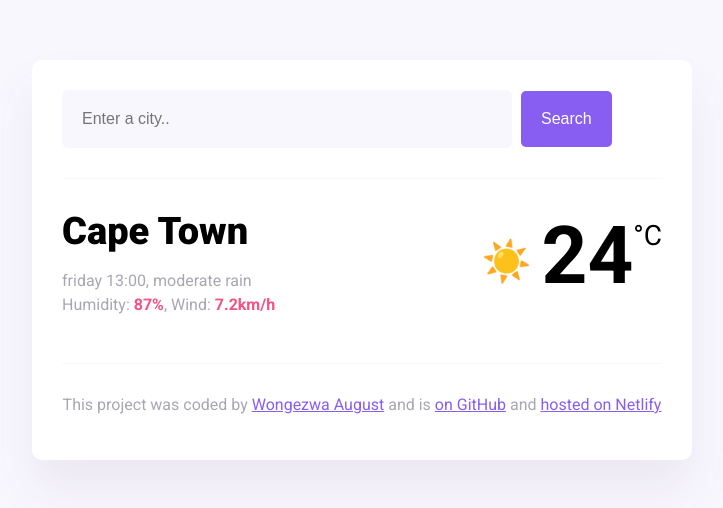
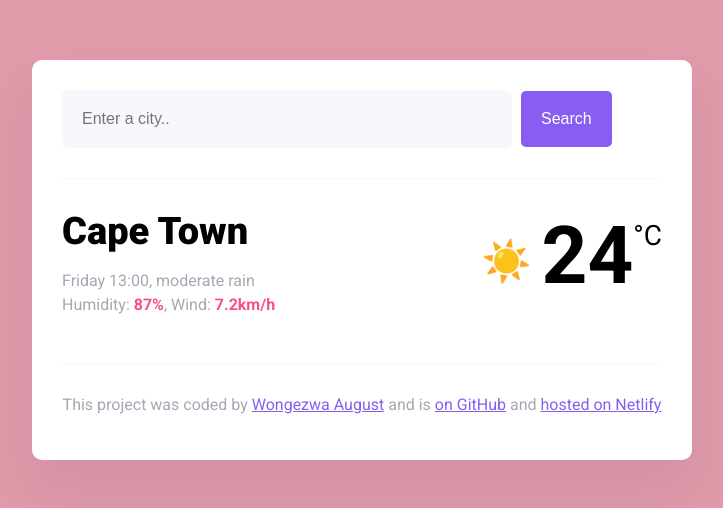
Before and after one commit to wongezwa/weather-application, a plain HTML site: page index.html in a window 1280 px wide. Shown: the whole page, without its empty margins (278-1001 px from the left). Drawn offline with nearby package versions, Linux system fonts and the light colour scheme; a script that the page names is missing.

Commit message:
updated  the Html

```diff
--- a/index.html
+++ b/index.html
@@ -32,7 +32,7 @@
           <div>
             <h1 class="current-city" id="current-city">Cape Town</h1>
             <p class="current-details">
-              <span id="current-date"></span> friday 13:00, moderate rain <br />
+              <span id="current-date"></span> Friday 13:00, moderate rain <br />
               Humidity: <strong>87%</strong>, Wind: <strong>7.2km/h</strong>
             </p>
           </div>
--- a/style.css
+++ b/style.css
@@ -1,5 +1,5 @@
 body {
-  background: #f9f7fe;
+  background: #e09aa9;
   font-family: "Roboto", sans-serif;
 }
 
```
